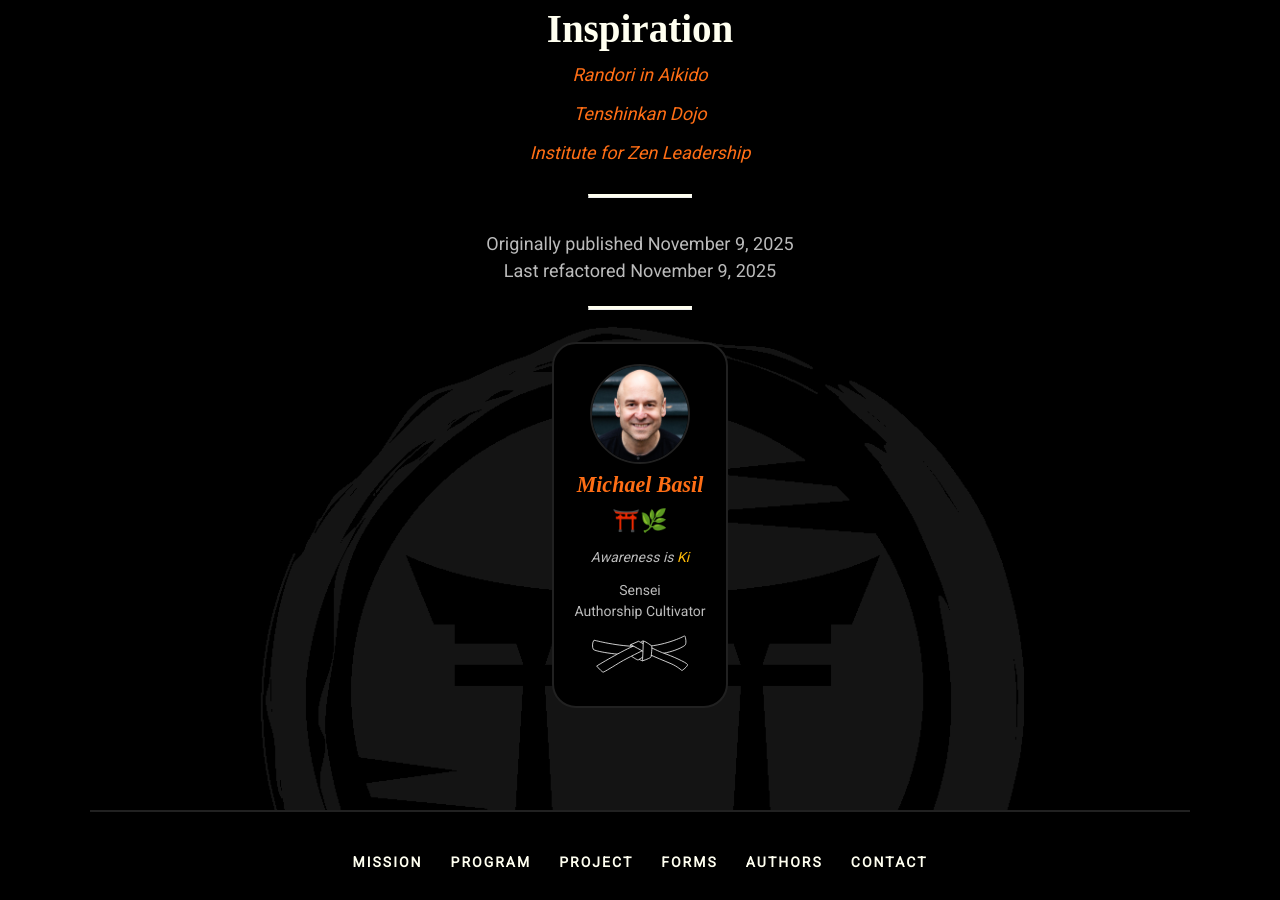
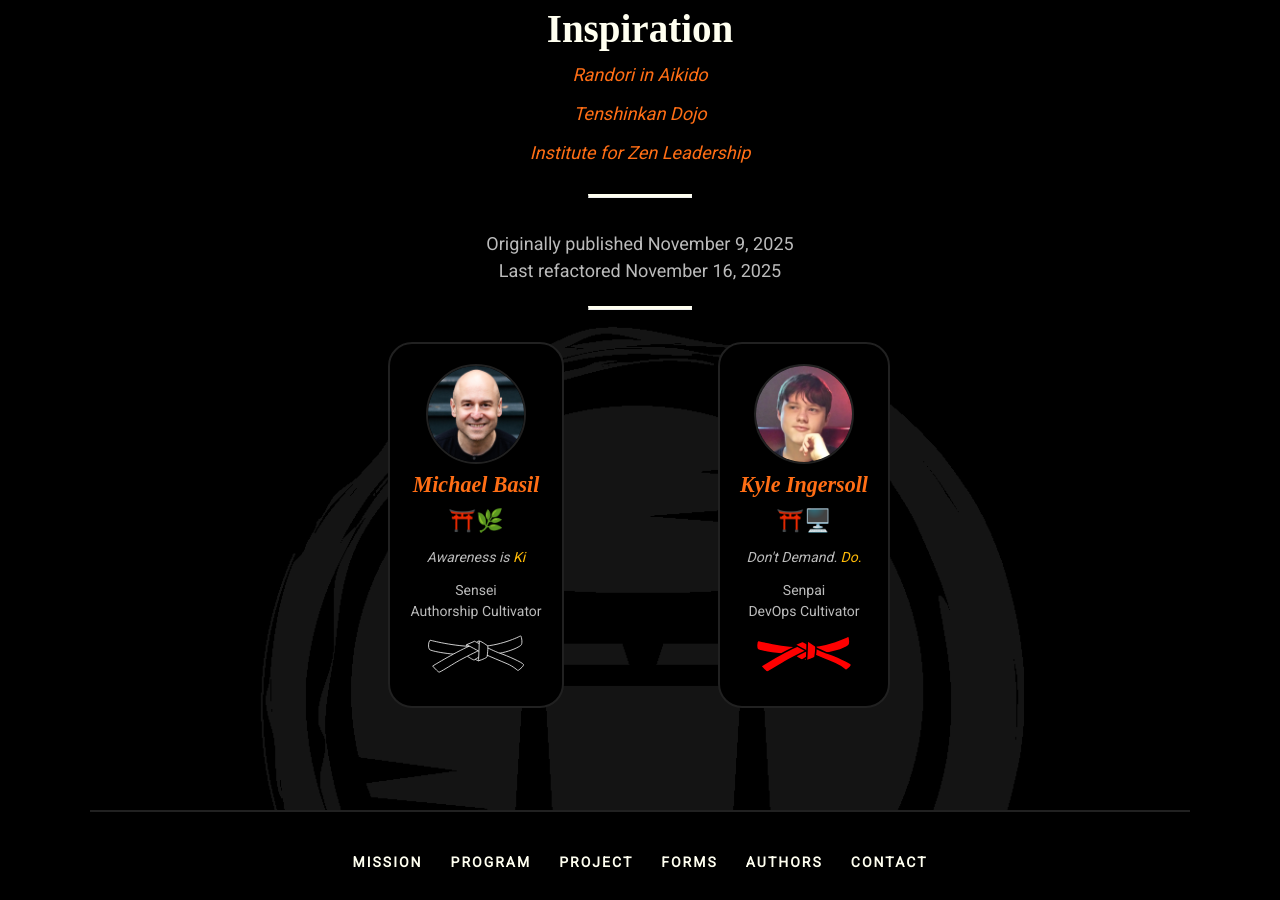
Before and after one commit to mindset-dojo/mindset-dojo.github.io, a Jekyll site: the page built from _forms/four-energy-randori.md, in a window 1280 px wide and 900 px high, scrolled down 1877 px. Built offline with Jekyll 4.4.1, drawn with Linux system fonts in a browser that asks for light colours; some web fonts are replaced; some of the changed lines change nothing that is shown.

Commit message:
feat(four-energy-randori): add links to four energy forms.

```diff
--- a/_forms/four-energy-randori.md
+++ b/_forms/four-energy-randori.md
@@ -3,9 +3,10 @@
 title: "Four Energy Randori"
 title_mark: Randori
 published_date: 2025-11-09
-refactored_date: 2025-11-09
+refactored_date: 2025-11-16
 authors:
   - michael-basil
+  - kyle-ingersoll
 excerpt: "Four Energy Randori is a presence-training form where we meet changing conditions with centeredness and adaptability through the Four Energy Patterns: Driver, Organizer, Collaborator, and Visionary."
 ---
 
@@ -23,10 +24,10 @@
 
 - Notice your default stance and energetic signature.
 - Shift intentionally among the Four Energies:
-  - **Driver** to cut through, act, or clarify.
-  - **Organizer** to stabilize, structure, or align.
-  - **Collaborator** to join, connect, or harmonize.
-  - **Visionary** to expand, reframe, or open space.
+  - [**Driver**](../driver/) to cut through, act, or clarify.
+  - [**Organizer**](../organizer/) to stabilize, structure, or align.
+  - [**Collaborator**](../collaborator/) to join, connect, or harmonize.
+  - [**Visionary**](../collaborator/) to expand, reframe, or open space.
 - Recover center as conditions shift—breath, posture, voice, timing.
 - Integrate insights in a brief reflection for the Open Source Mindset Dojo book.
 
```
